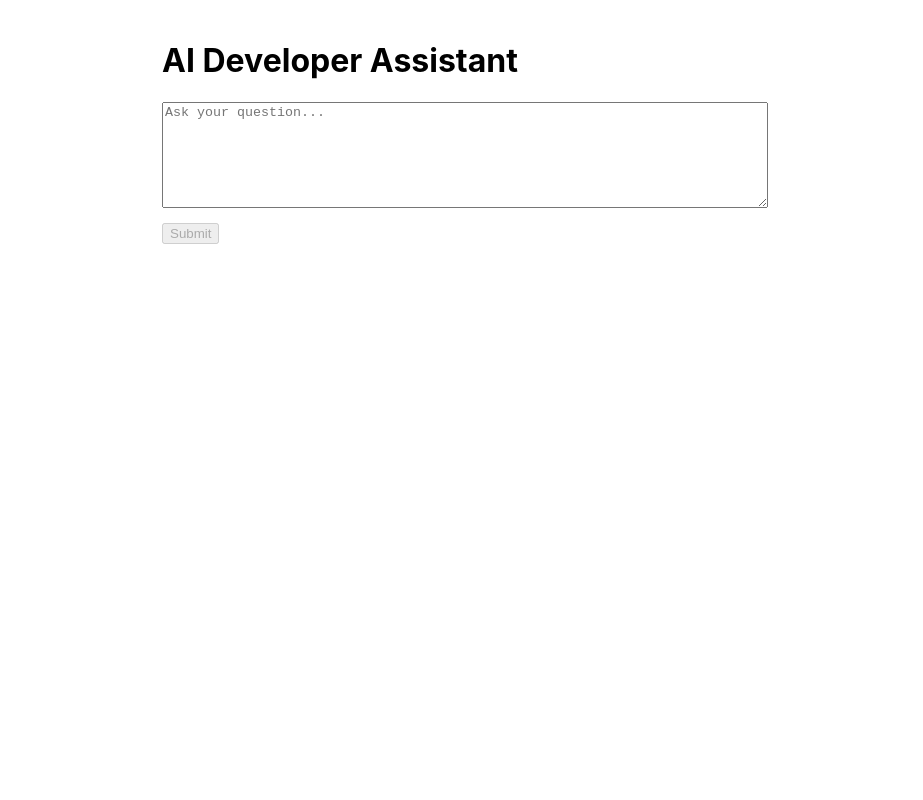
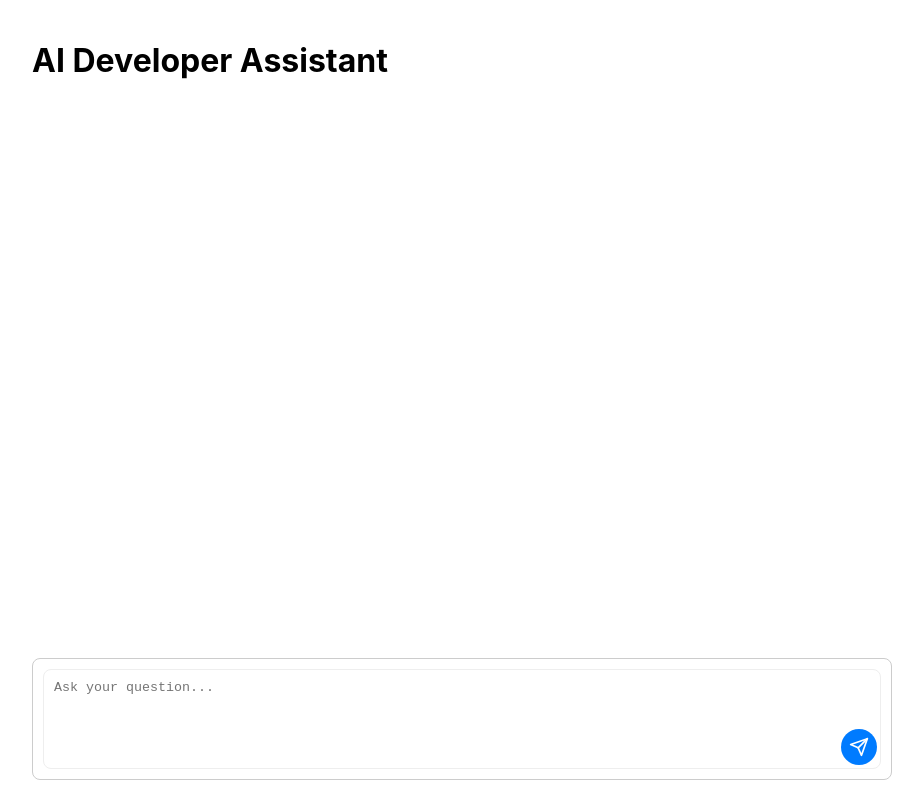
Before and after one commit to dixonjonas/ai-dev-assistant, a React (Create React App) app in the folder frontend/: page / in a window 1280 px wide. Shown: the whole page, without its empty margins (178-1101 px from the left). Built offline with nearby package versions, Linux system fonts and the light colour scheme.

Commit message:
Improved chat box

```diff
--- a/frontend/src/App.tsx
+++ b/frontend/src/App.tsx
@@ -83,10 +83,35 @@ const App: React.FC = () => {
 
 
   return (
-    <div style={{ maxWidth: 600, margin: 'auto', padding: 20 }}>
+    // Main container: Use flexbox column, take full viewport height
+    <div style={{
+      maxWidth: 900, // You can adjust this value
+      margin: 'auto',
+      padding: 20,
+      height: '100vh', // Take full viewport height
+      display: 'flex',
+      flexDirection: 'column',
+      boxSizing: 'border-box', // Include padding in the height calculation
+    }}>
+      {/* Define the spinning animation keyframes */}
+      {/* Keep this style block if you haven't defined @keyframes spin elsewhere */}
+      <style>
+        {`
+          @keyframes spin {
+            0% { transform: rotate(0deg); }
+            100% { transform: rotate(360deg); }
+          }
+        `}
+      </style>
+
       <h1>AI Developer Assistant</h1>
 
-      <div style={{ marginBottom: 20 }}>
+      {/* Chat History Container: Occupy available space and be scrollable */}
+      <div style={{
+        flex: 1, // Makes this div grow and take up available vertical space
+        overflowY: 'auto', // Add scrollbar when content overflows (scrollbar will be on the right of this div)
+        paddingBottom: 100, // Add padding at the bottom to prevent content from being hidden by the input area
+      }}>
         {chatHistory.map((msg, idx) => (
           <div key={idx} style={{ marginBottom: 10 }}>
             <strong>{msg.role === 'user' ? 'You' : 'Assistant'}:</strong>
@@ -97,8 +122,7 @@ const App: React.FC = () => {
                     const match = /language-(\w+)/.exec(className || '');
                     return !inline && match ? (
                       <SyntaxHighlighter
-                        // Use a unique key for the highlighter to force re-render during streaming
-                        key={idx + '-code-' + String(children).length}
+                         key={idx + '-code-' + String(children).length} // Use a unique key for streaming updates
                         style={oneDark}
                         language={match[1]}
                         PreTag="div"
@@ -121,25 +145,98 @@ const App: React.FC = () => {
         ))}
       </div>
 
+      {/* Input Area Container: Stays at the bottom */}
+      {/* This div is the positioning context for the absolute button and ring */}
+      <div style={{
+         padding: 10, // Padding inside the border
+         backgroundColor: '#fff',
+         position: 'relative', // Crucial for positioning the button and ring inside
+         borderRadius: 8,
+         border: '1px solid #ccc',
+         marginTop: 10,
+         display: 'flex', // Use flex to manage textarea and potential error below
+         flexDirection: 'column',
+      }}>
+         {/* Textarea */}
          <textarea
             value={query}
             onChange={(e) => setQuery(e.target.value)}
             placeholder="Ask your question..."
-        style={{ width: '100%', height: 100, marginBottom: 10 }}
-        // Allow pressing Enter to submit
+            style={{
+              width: '100%', // Takes 100% of parent width minus padding
+              height: 100,
+              padding: 10, // Padding inside textarea
+              paddingRight: 50, // Add padding on the right to make space for the button
+              marginBottom: 0, // Remove margin bottom from textarea
+              display: 'block', // Ensure block behavior for width
+              boxSizing: 'border-box', // Include padding in width
+              borderRadius: 8, // Rounded corners for the textarea itself
+              borderColor: '#eee', // Lighter border for textarea
+              resize: 'none', // Prevent manual resizing
+              outline: 'none', // Remove outline on focus if desired
+              // Remove position/relative/absolute styles
+            }}
             onKeyDown={(e) => {
               if (e.key === 'Enter' && !e.shiftKey) {
-             e.preventDefault(); // Prevent newline in textarea
+                e.preventDefault();
                 handleSubmit();
               }
             }}
          />
-      <br />
-      <button onClick={handleSubmit} disabled={loading || !query.trim()} style={{ marginBottom: 10 }}>
-        {loading ? 'Loading...' : 'Submit'}
+
+         {/* The Spinning Ring Element - Renders only when loading */}
+         {loading && (
+           <div style={{
+             position: 'absolute', // Position relative to the outer container
+             // Adjusted position slightly
+             bottom: 6, // Adjusted from 6
+             right: 6,  // Adjusted from 6
+             width: 44, // Ring size
+             height: 44, // Ring size
+             borderRadius: '50%',
+             border: '4px solid rgba(255, 255, 255, 0.3)', // Light gray transparent border
+             borderTop: '4px solid #007bff', // Blue top border (the spinning part)
+             animation: 'spin 1s linear infinite', // Apply the spin animation
+             // Ensure it's visually above the button if needed (though often not necessary)
+             // zIndex: 1,
+           }}>
+           </div>
+         )}
+
+         {/* The Button Element - Positioned relative to the outer container */}
+         <button
+            onClick={handleSubmit}
+            disabled={loading || !query.trim()}
+            style={{
+              position: 'absolute', // Position relative to the outer container
+              bottom: 14, // 10px from the inner bottom edge
+              right: 14,  // 10px from the inner right edge
+              width: 36,
+              height: 36,
+              borderRadius: '50%',
+              backgroundColor: loading ? '#ccc' : '#007bff',
+              color: '#fff',
+              border: 'none',
+              cursor: 'pointer',
+              display: 'flex',
+              justifyContent: 'center',
+              alignItems: 'center',
+              transition: 'background-color 0.2s ease',
+              // REMOVED: animation style
+            }}
+            title={loading ? 'Loading...' : 'Send'}
+         >
+           {/* Simple Send Icon (SVG) */}
+           <svg xmlns="http://www.w3.org/2000/svg" width="20" height="20" viewBox="0 0 24 24" fill="none" stroke="currentColor" strokeWidth="2" strokeLinecap="round" strokeLinejoin="round">
+             <line x1="22" y1="2" x2="11" y2="13"></line>
+             <polygon points="22 2 15 22 11 13 2 9 22 2"></polygon>
+           </svg>
          </button>
 
-      {error && <p style={{ color: 'red' }}>{error}</p>}
+
+         {error && <p style={{ color: 'red', marginTop: 10, marginBottom: 0 }}>{error}</p>}
+      </div>
+
 
     </div>
   );
```
Also changed, not shown: 1 other file (tests, documents, lock files or other folders). Lines whose indentation alone changed are shown as unchanged.
